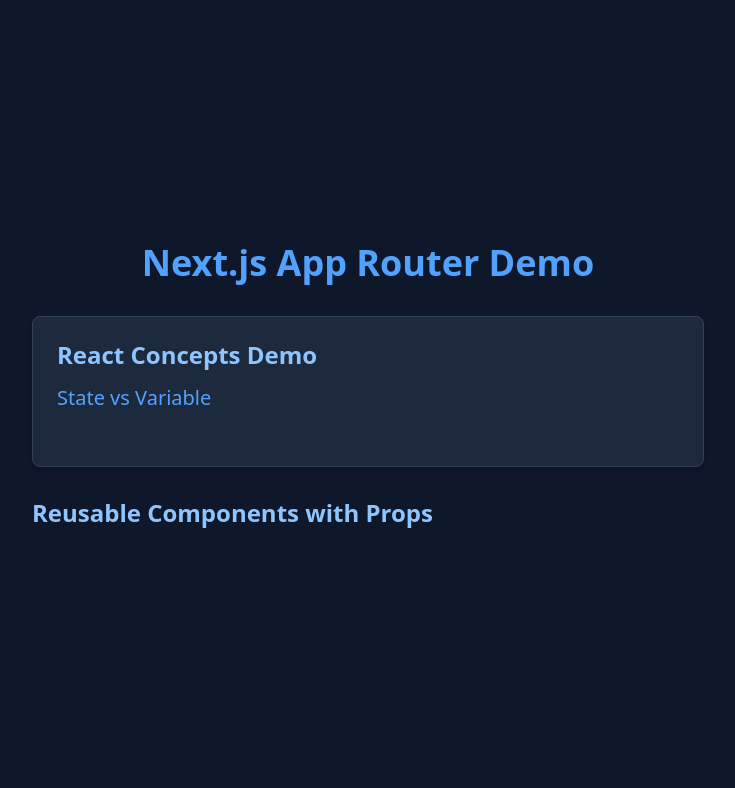
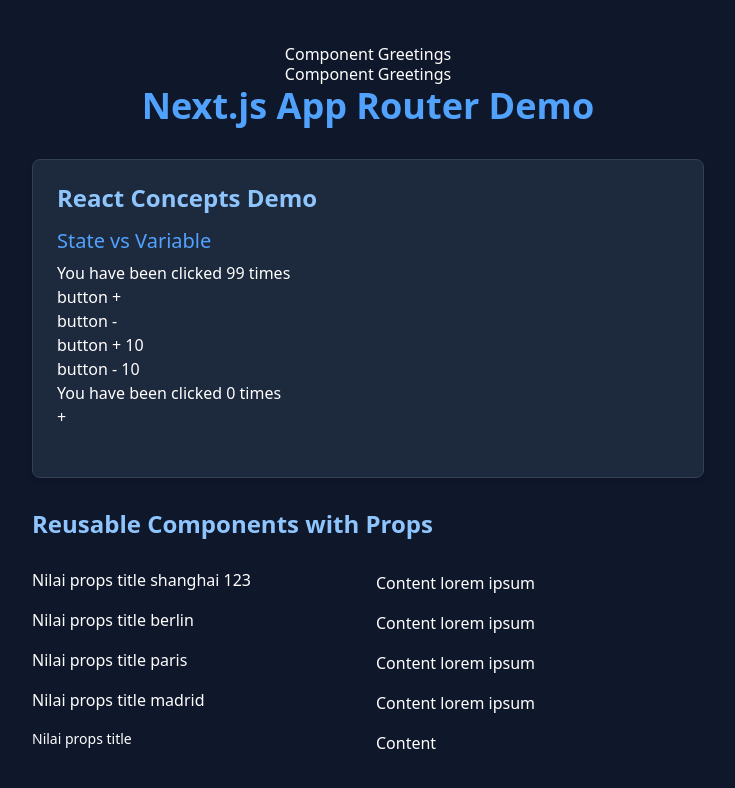
Before and after one commit to revou-fsse-feb25/demo-next-js, a Next.js app: page / in a window 1280 px wide. Shown: the top 788 px of the page, without its empty margins (272-1007 px from the left). Built offline with nearby package versions, Linux system fonts and the light colour scheme.

Commit message:
feat: finish class day 2 material

```diff
--- a/src/app/components/Card.js
+++ /dev/null
@@ -1,4 +0,0 @@
-// TODO: Create a Card component to display information
-export default function Card(/* Add your props here */) {
-  // TODO: Return the card UI
-}
--- /dev/null
+++ b/src/app/home/page.js
@@ -0,0 +1,8 @@
+export default function Home(){
+  return(
+    <>
+      <h1>Home Page</h1>
+      <h1>Home Page 2</h1>
+    </>
+  )
+}
--- a/src/app/page.js
+++ b/src/app/page.js
@@ -1,20 +1,29 @@
 'use client'
 
 // TODO: Import useState from React
-// TODO: Import the components you'll create
+import Greetings from "../components/Greetings";
+import Counter from '../components/Counter'
+import Card from "../components/Card";
+import { useState } from "react";
 
 export default function Home() {
-  // TODO: Create a state variable for the counter
-
-  // Regular variable - doesn't persist between renders
+  const [books, setBooks] = useState({
+    title: 'harry potter',
+    author: "jk rowling"
+  })
   let regularVariable = 0;
 
   const incrementVariable = () => {
-    // TODO: Implement incrementing the regular variable
+    regularVariable = regularVariable + 1
+    console.log('tes', regularVariable)
   }
+
 
   return (
     <main className="flex min-h-screen flex-col items-center justify-center p-8 bg-slate-900 text-white">
+      <Greetings />
+      <Greetings />
+
       <h1 className="text-4xl font-bold mb-8 text-center text-blue-400">Next.js App Router Demo</h1>
 
       {/* TODO: Use React Fragment syntax here */}
@@ -23,8 +32,9 @@
 
           <div className="mb-6">
             <h3 className="text-xl mb-2 text-blue-400">State vs Variable</h3>
-            {/* TODO: Display the state value */}
-            {/* TODO: Display the regular variable */}
+            <Counter/>
+            <p>You have been clicked {regularVariable} times</p>
+            <button onClick={incrementVariable}>+</button>
 
             <div className="flex space-x-4">
               {/* TODO: Create buttons to update state and variable */}
@@ -38,7 +48,13 @@
         {/* TODO: Add the Counter component with props */}
 
         <div className="grid grid-cols-1 md:grid-cols-2 gap-4 mt-8">
-          {/* TODO: Add Card components */}
+          <Card title="shanghai 123" content="lorem ipsum"/>
+          <Card title="berlin" content="lorem ipsum"/>
+          <Card title="paris" content="lorem ipsum"/>
+          <Card title="madrid" content="lorem ipsum"/>
+
+          <Card classTailwind="text-sm"/>
+
         </div>
       </section>
     </main>
--- /dev/null
+++ b/src/components/Card.js
@@ -0,0 +1,9 @@
+// TODO: Create a Card component to display information
+export default function Card({title, content, classTailwind}) {
+  return(
+    <>
+      <h1 className={classTailwind}>Nilai props title {title}</h1>
+      <p>Content {content}</p>
+    </>
+  )
+}
--- /dev/null
+++ b/src/components/Counter.js
@@ -0,0 +1,26 @@
+'use client'
+
+import {useState} from 'react'
+
+// TODO: Create a Counter component that accepts props
+export default function Counter(/* Add your props here */) {
+  const [count, setCount] = useState(99)
+
+  return(
+    <>
+      <p>You have been clicked {count} times</p>
+      <div>
+      <button onClick={()=>setCount(count + 1)}>button +</button>
+      </div>
+      <div>
+      <button onClick={()=>setCount(count - 1)}>button -</button>
+      </div>
+      <div>
+      <button onClick={()=>setCount(count + 10)}>button + 10</button>
+      </div>
+      <div>
+      <button onClick={()=>setCount(count - 10)}>button - 10</button>
+      </div>
+    </>
+  )
+}
--- /dev/null
+++ b/src/components/Greetings.js
@@ -0,0 +1,5 @@
+export default function Greetings(){
+  return(
+    <h1>Component Greetings</h1>
+  )
+}
```
Also changed, not shown: src/app/components/Counter.js (deleted, +0 -10 lines).
